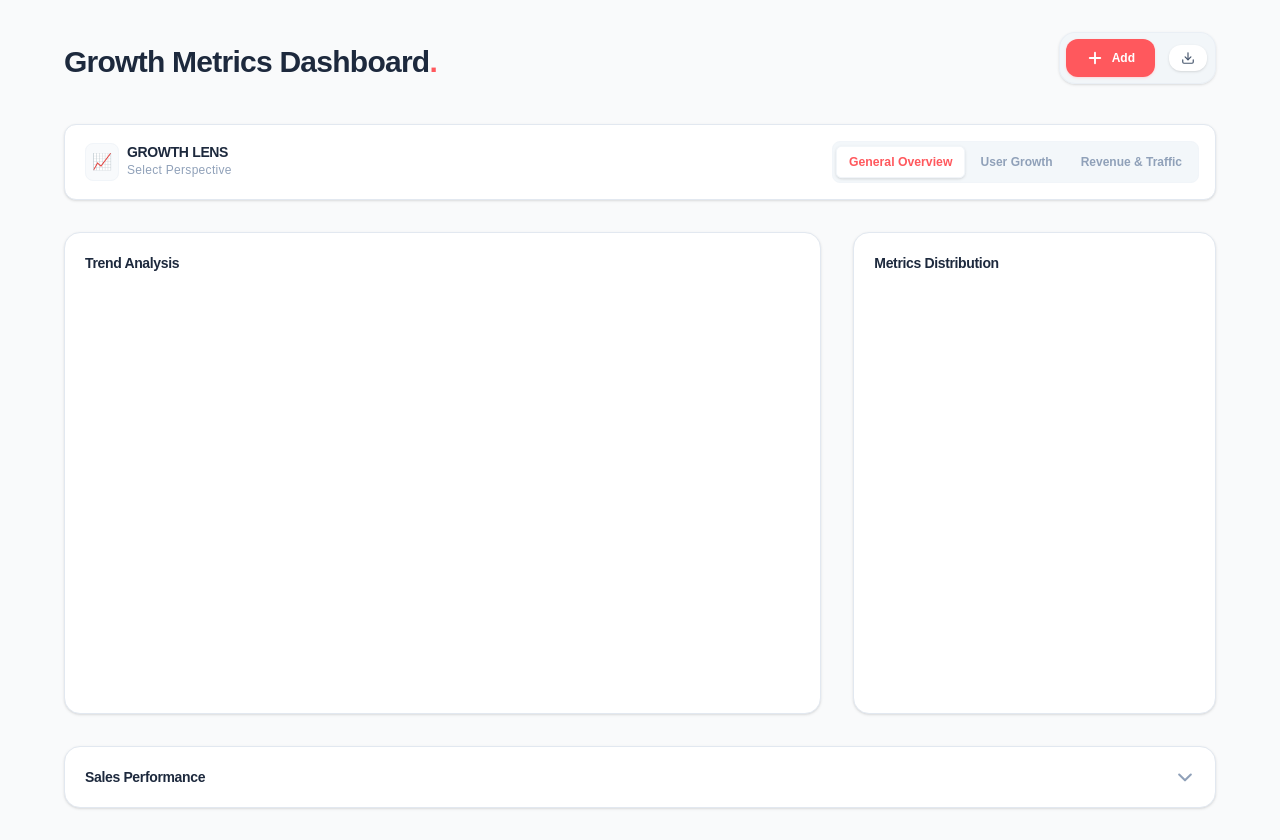
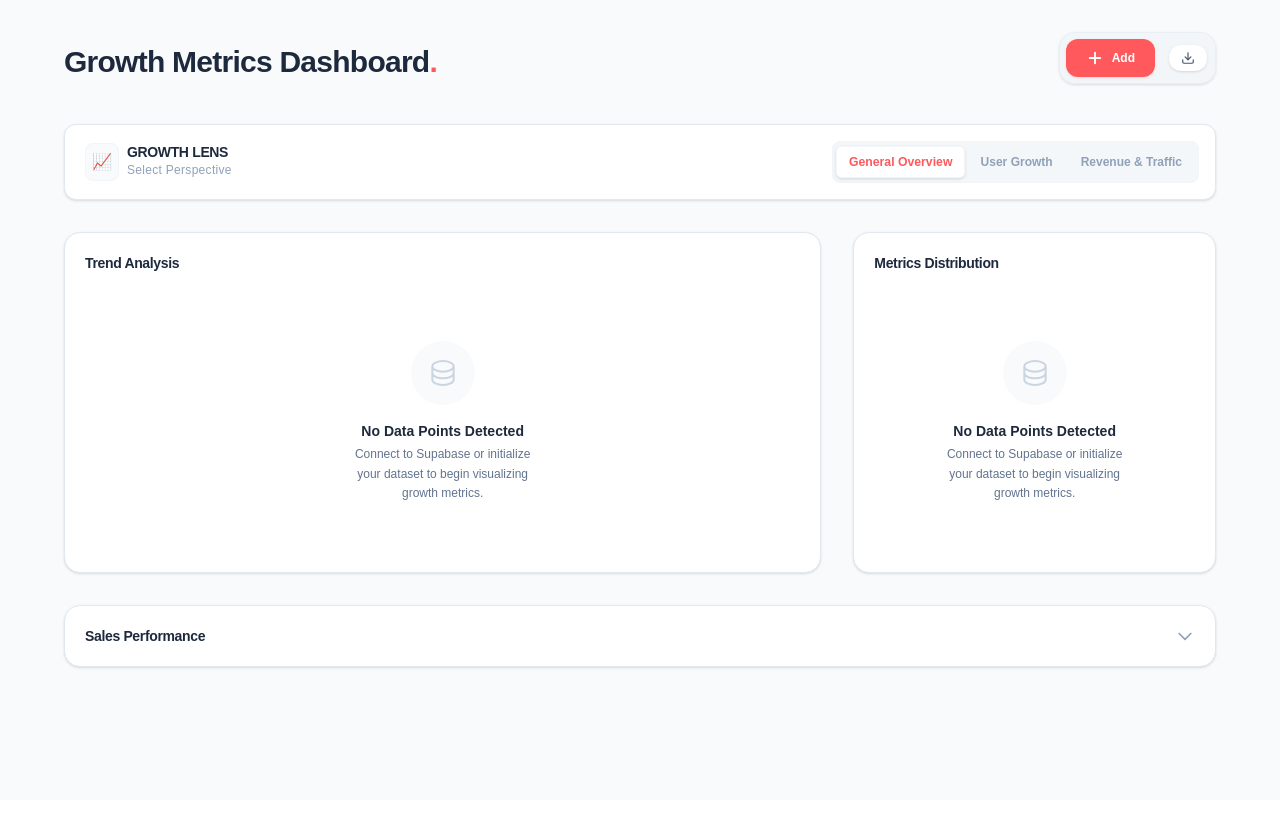
Before and after one commit to Paularix/growth-metrics-app, a Next.js app: page / in a window 1280 px wide. After the commit the page ends 800 px from the top, so only its background shows below. Built offline with nearby package versions, Linux system fonts and the light colour scheme; no server answers; the database is empty.

Commit message:
empty states and visual consistency

```diff
--- a/src/components/ui/Widget/Widget.tsx
+++ b/src/components/ui/Widget/Widget.tsx
@@ -3,6 +3,8 @@
 import React, { useState } from 'react';
 
 import { WidgetProps } from './Widget.types';
+
+import { useTranslations } from '@/src/hooks/useTranslations';
 
 const styles = {
   container: 'flex flex-col bg-white border border-slate-200 rounded-2xl shadow-sm overflow-hidden transition-all',
@@ -29,67 +31,81 @@ const styles = {
 
 /**
  * Reusable Widget component that serves as a flexible container for dashboard cards,
- * supporting collapsible states, loading indicators, and disabled modes.
+ * supporting collapsible states, loading indicators, and empty/error states.
  */
 export const Widget = ({
   children,
+  className = '',
   description,
-  height = '',
+  height,
   icon,
-  isCollapsible = false,
-  isDisabled = false,
-  isExpanded = true,
-  isLoading = false,
-  title,
-  className = '',
+  isCollapsible,
+  isDisabled,
+  isExpanded: initialExpanded = true,
+  isLoading,
+  isEmpty,
+  title
 }: WidgetProps) => {
-  const [isExpandedUser, setIsExpandedUser] = useState(isExpanded);
-  const currentExpanded = isDisabled ? false : (!isCollapsible ? true : isExpandedUser);
+  const { t } = useTranslations();
+  const [isOpen, setIsOpen] = useState(initialExpanded);
+  const contentStyle = height ? { height, minHeight: height } : {};
 
-  const handleToggle = () => {
-    if (!isDisabled && isCollapsible) setIsExpandedUser(!currentExpanded);
+  const renderState = () => {
+    if (isLoading) return (
+      <div className='flex flex-col items-center justify-center py-12 gap-3'>
+        <div className={styles.spinner} />
+        <p className='text-xs font-medium text-slate-400 uppercase tracking-widest'>
+          {t.loadingDashboard}
+        </p>
+      </div>
+    );
+
+    if (isEmpty) return (
+      <div className='flex flex-col items-center justify-center py-12 px-6 text-center animate-in fade-in duration-500'>
+        <div className='bg-slate-50 p-4 rounded-full mb-4'>
+          <svg className='w-8 h-8 text-slate-300' fill='none' viewBox='0 0 24 24' stroke='currentColor'>
+            <path strokeLinecap='round' strokeLinejoin='round' strokeWidth={1.5} d='M4 7v10c0 2.21 3.582 4 8 4s8-1.79 8-4V7M4 7c0 2.21 3.582 4 8 4s8-1.79 8-4M4 7c0-2.21 3.582-4 8-4s8 1.79 8 4m0 5c0 2.21-3.582 4-8 4s-8-1.79-8-4' />
+          </svg>
+        </div>
+        <h4 className='text-sm font-semibold text-slate-800 mb-1'>
+          {t.noDataPointsDetected}
+        </h4>
+        <p className='text-xs text-slate-500 max-w-[200px] leading-relaxed'>
+          {t.connectToSupabaseOrInitializeYourDatasetToBeginVisualizingGrowthMetrics}
+        </p>
+      </div>
+    );
+
+    return children;
   };
 
   return (
-    <div className={`${styles.container} ${className} ${isDisabled ? styles.disabled : ''}`}>
-      {(title || description || icon) && (
+    <div className={`${styles.container} ${isDisabled ? styles.disabled : ''} ${className}`}>
+      {(title || icon) && (
         <div
-          className={`${styles.summary} ${isCollapsible && !isDisabled ? styles.summaryInteractive : ''}`}
-          onClick={handleToggle}
-          role={isCollapsible ? 'button' : 'presentation'}
+          className={`${styles.summary} ${isCollapsible ? styles.summaryInteractive : ''}`}
+          onClick={() => isCollapsible && setIsOpen(!isOpen)}
         >
           <div className={styles.headerLeft}>
-            {icon && (
-              <div className={styles.iconWrapper}>
-                {typeof icon === 'string' ? (
-                  <img src={icon} alt='widget icon' className={styles.iconImg} />
-                ) : icon}
-              </div>
-            )}
-            <div className={styles.titleWrapper}>
+            {icon && <span className='text-xl shrink-0'>{icon}</span>}
+            <div className='flex flex-col'>
               {title && <h3 className={styles.title}>{title}</h3>}
-              {currentExpanded && description && <p className={styles.descriptionText}>{description}</p>}
+              {description && <p className={styles.descriptionText}>{description}</p>}
             </div>
           </div>
           {isCollapsible && (
-            <div className={`${styles.arrowWrapper} ${currentExpanded ? 'rotate-180' : 'rotate-0'}`}>
-              <svg className={styles.arrowIcon} fill='none' stroke='currentColor' viewBox='0 0 24 24'>
-                <path d='M19 9l-7 7-7-7' strokeLinecap='round' strokeLinejoin='round' strokeWidth='2.5' />
+            <span className={`transition-transform duration-300 ${isOpen ? 'rotate-180' : ''}`}>
+              <svg className='w-5 h-5 text-slate-400' fill='none' viewBox='0 0 24 24' stroke='currentColor'>
+                <path strokeLinecap='round' strokeLinejoin='round' strokeWidth={2} d='M19 9l-7 7-7-7' />
               </svg>
-            </div>
+            </span>
           )}
         </div>
       )}
-      <div className={`${styles.bodyGrid} ${currentExpanded ? styles.bodyVisible : styles.bodyHidden}`}>
+      <div className={`${styles.bodyGrid} ${isOpen ? styles.bodyVisible : styles.bodyHidden}`}>
         <div className={styles.detailsWrapper}>
-          <div className={styles.details} style={{ height: currentExpanded ? height : 0 }}>
-            {isLoading ? (
-              <div className={styles.loadingWrapper}>
-                <div className={styles.spinner} />
-              </div>
-            ) : (
-              <div className={styles.content}>{children}</div>
-            )}
+          <div className={styles.details} style={contentStyle}>
+            {renderState()}
           </div>
         </div>
       </div>
--- a/src/components/ui/Widget/Widget.types.tsx
+++ b/src/components/ui/Widget/Widget.types.tsx
@@ -33,6 +33,8 @@ export interface WidgetProps {
   isExpanded?: boolean;
   /** Replaces the content with a centered loading spinner while data is being fetched */
   isLoading?: boolean;
+  /** If true, shows a message indicating no data is available for the current filters */
+  isEmpty?: boolean;
   /** The main title displayed in the widget's header */
   title?: string;
 }
```
